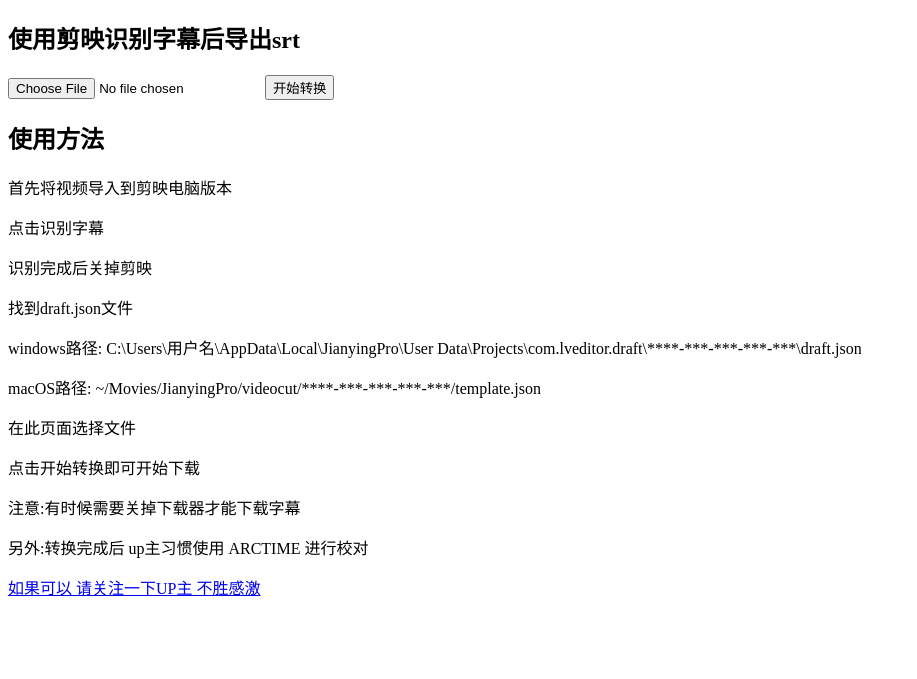
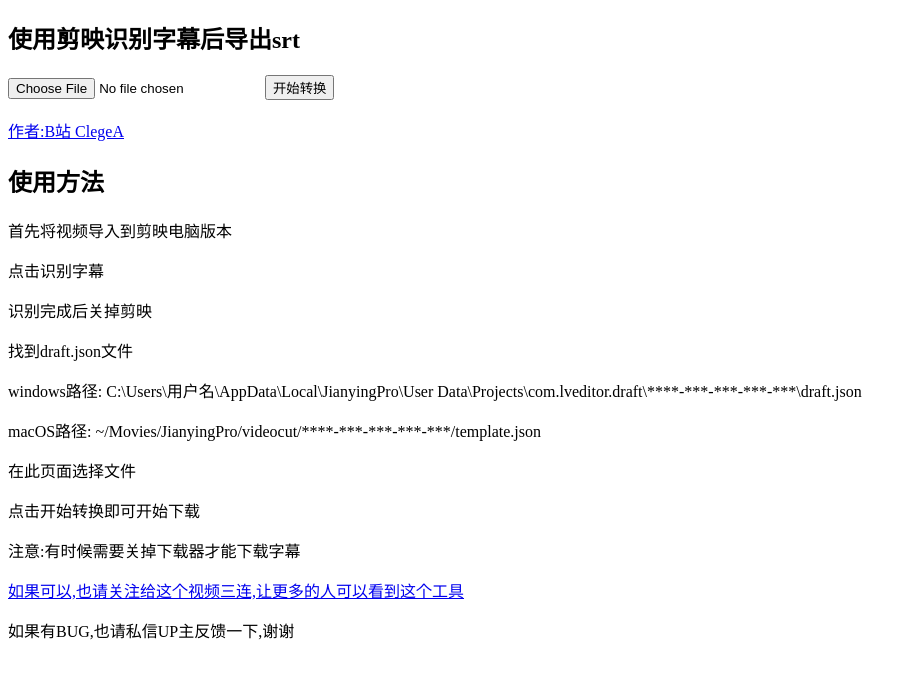
Before and after one commit to jiang123574/json2srt, a Django app: page / in a window 1280 px wide. Shown: the top 679 px of the page, without its empty margins (0-917 px from the left). Run offline with Django 3.2, Linux system fonts and the light colour scheme.

Commit message:
更新index

```diff
--- a/json2srt/urls.py
+++ b/json2srt/urls.py
@@ -20,5 +20,4 @@
 urlpatterns = [
     path('', views.index),
     path('upload/', views.upload, name='upload'),
-    path('file_down/', views.file_down, name='file_down'),
 ]
--- a/templates/index.html
+++ b/templates/index.html
@@ -16,6 +16,9 @@
     <input type="file" name="json2srt"/>
     <input type="submit" value="开始转换"/>
 </form>
+<br>
+<a href="https://space.bilibili.com/903059" >作者:B站 ClegeA</a>
+<h1></h1>
 <h2>使用方法</h2>
 <p>首先将视频导入到剪映电脑版本</p>
 <p>点击识别字幕</p>
@@ -26,8 +29,8 @@
 <p>在此页面选择文件</p>
 <p>点击开始转换即可开始下载</p>
 <p>注意:有时候需要关掉下载器才能下载字幕</p>
-<p>另外:转换完成后 up主习惯使用 ARCTIME 进行校对</p>
-<a href="https://space.bilibili.com/903059">如果可以  请关注一下UP主  不胜感激</a>
+<a href="https://space.bilibili.com/903059">如果可以,也请关注给这个视频三连,让更多的人可以看到这个工具</a>
+<p>如果有BUG,也请私信UP主反馈一下,谢谢</p>
 </body>
 
 </html>
```
Also changed, not shown: json2srt/views.py (+14 -1 lines).
